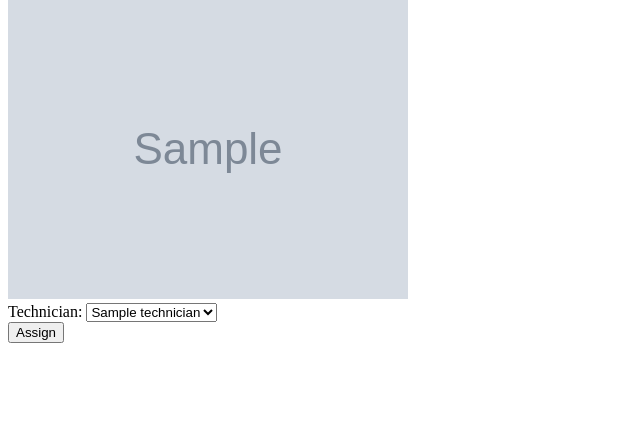
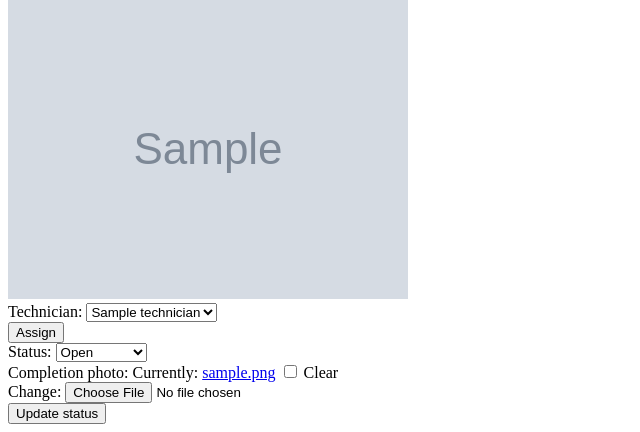
Before and after one commit to jgarcianagy/01_ai_native_workflow_julian, a Django app: page /tasks/1/ in a window 1280 px wide. Shown: the part 627-1059 px from the top of the page, without its empty margins (0-640 px from the left). Before the commit the page ends 970 px from the top, so only its background shows below. Run offline with Django 5.2, Linux system fonts and the light colour scheme; tables that the repository leaves empty hold one stand-in row (values such as "Sample post"); grey boxes marked "Sample" are stand-in pictures.

Commit message:
Add status update + completion photo form to task detail (#10)
Adds StatusUpdateForm and a second POST form on the task detail page so
staff can change status and upload a completion photo in one submission,
dispatched via named submit buttons (assign_technician vs update_status).
Relies on ModelForm's is_valid()/save() flow so MaintenanceTask.clean()
enforces the Done-requires-completion_photo rule automatically, including
when the ClearableFileInput "clear" checkbox is used.

Updates existing #9 technician-assignment POST tests to include the new
assign_technician marker, and rewrites the #9-era test asserting the
status/photo controls didn't exist to assert they now do.

```diff
--- a/maintenance/forms.py
+++ b/maintenance/forms.py
@@ -18,3 +18,9 @@ class TechnicianAssignForm(forms.ModelForm):
         super().__init__(*args, **kwargs)
         self.fields["technician"].required = False
         self.fields["technician"].empty_label = "Unassigned"
+
+
+class StatusUpdateForm(forms.ModelForm):
+    class Meta:
+        model = MaintenanceTask
+        fields = ["status", "completion_photo"]
--- a/maintenance/templates/maintenance/task_detail.html
+++ b/maintenance/templates/maintenance/task_detail.html
@@ -40,12 +40,30 @@
         {% csrf_token %}
 
         <div>
-            {{ form.technician.label_tag }}
-            {{ form.technician }}
-            {{ form.technician.errors }}
+            {{ assign_form.technician.label_tag }}
+            {{ assign_form.technician }}
+            {{ assign_form.technician.errors }}
         </div>
 
-        <button type="submit">Assign</button>
+        <button type="submit" name="assign_technician" value="1">Assign</button>
+    </form>
+
+    <form method="post" enctype="multipart/form-data">
+        {% csrf_token %}
+
+        <div>
+            {{ status_form.status.label_tag }}
+            {{ status_form.status }}
+            {{ status_form.status.errors }}
+        </div>
+
+        <div>
+            {{ status_form.completion_photo.label_tag }}
+            {{ status_form.completion_photo }}
+            {{ status_form.completion_photo.errors }}
+        </div>
+
+        <button type="submit" name="update_status" value="1">Update status</button>
     </form>
 </body>
 </html>
--- a/maintenance/views.py
+++ b/maintenance/views.py
@@ -1,6 +1,6 @@
 from django.shortcuts import get_object_or_404, redirect, render
 
-from maintenance.forms import TaskCreateForm, TechnicianAssignForm
+from maintenance.forms import StatusUpdateForm, TaskCreateForm, TechnicianAssignForm
 from maintenance.models import MaintenanceTask
 
 
@@ -15,17 +15,29 @@ def task_detail(request, pk):
     task = get_object_or_404(MaintenanceTask, pk=pk)
 
     if request.method == "POST":
-        form = TechnicianAssignForm(request.POST, instance=task)
-        if form.is_valid():
-            form.save()
-            return redirect("task_detail", pk=task.pk)
+        if "assign_technician" in request.POST:
+            assign_form = TechnicianAssignForm(request.POST, instance=task)
+            status_form = StatusUpdateForm(instance=task)
+            if assign_form.is_valid():
+                assign_form.save()
+                return redirect("task_detail", pk=task.pk)
+        elif "update_status" in request.POST:
+            status_form = StatusUpdateForm(request.POST, request.FILES, instance=task)
+            assign_form = TechnicianAssignForm(instance=task)
+            if status_form.is_valid():
+                status_form.save()
+                return redirect("task_detail", pk=task.pk)
+        else:
+            assign_form = TechnicianAssignForm(instance=task)
+            status_form = StatusUpdateForm(instance=task)
     else:
-        form = TechnicianAssignForm(instance=task)
+        assign_form = TechnicianAssignForm(instance=task)
+        status_form = StatusUpdateForm(instance=task)
 
     return render(
         request,
         "maintenance/task_detail.html",
-        {"task": task, "form": form},
+        {"task": task, "assign_form": assign_form, "status_form": status_form},
     )
 
 
```
Also changed, not shown: tests/test_task_detail_view.py (+156 -9 lines).
